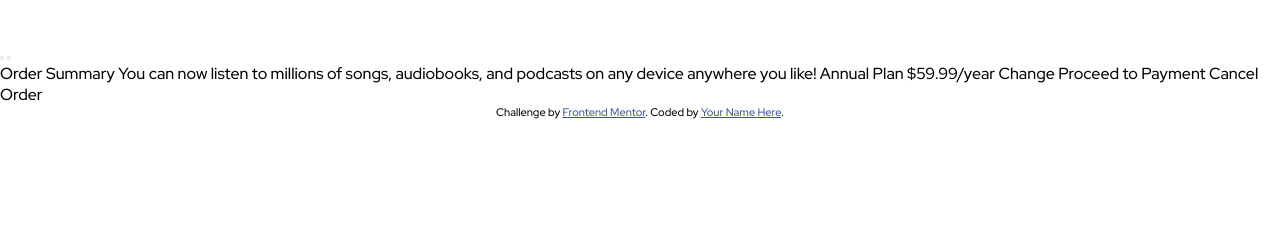
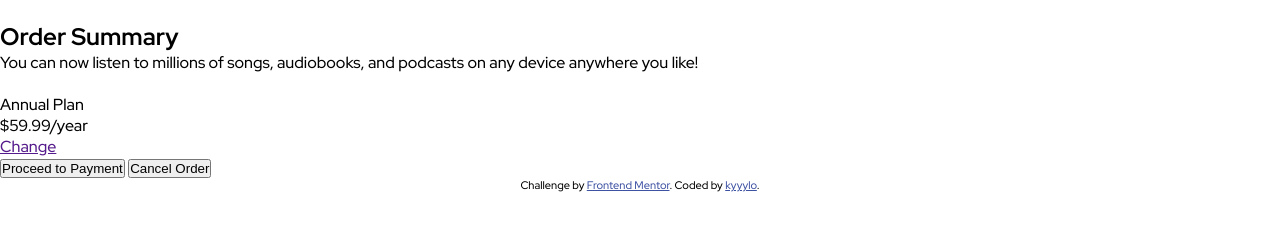
Before and after one commit to krzysztofbem/Order-summary-component, a plain HTML site: page index.html in a window 1280 px wide. Drawn offline with Linux system fonts and the light colour scheme.

Commit message:
hmtl updated

```diff
--- a/index.html
+++ b/index.html
@@ -32,39 +32,26 @@
     <section class="card">
         <div class="card__box">
             <img src="" alt="" class="card__img">
-            <h1 class="card__title"></h1>
-            <p class="card__text"></p>
+            <h1 class="card__title">Order Summary</h1>
+            <p class="card__text"> You can now listen to millions of songs, audiobooks, and podcasts on any
+                device anywhere you like!</p>
             <div class="card__subscription">
                 <img src="" alt="" class="card__icon">
-                <p class="card__text card__text--bold"></p>
-                <p class="card__text"></p>
-                <a href="" class="card__text card__text--link"></a>
+                <p class="card__text card__text--bold">Annual Plan</p>
+                <p class="card__text">$59.99/year</p>
+                <a href="" class="card__text card__text--link">Change</a>
             </div>
             <div class="card__btns">
-                <button class="card__btn"></button>
-                <button class="card__btn card__btn--gray"></button>
+                <button class="card__btn">Proceed to Payment</button>
+                <button class="card__btn card__btn--gray">Cancel Order</button>
             </div>
 
         </div>
-
-
     </section>
-    Order Summary
-
-    You can now listen to millions of songs, audiobooks, and podcasts on any
-    device anywhere you like!
-
-    Annual Plan
-    $59.99/year
-
-    Change
-
-    Proceed to Payment
-    Cancel Order
 
     <div class="attribution">
         Challenge by <a href="https://www.frontendmentor.io?ref=challenge" target="_blank">Frontend Mentor</a>.
-        Coded by <a href="#">Your Name Here</a>.
+        Coded by <a href="#">kyyylo</a>.
     </div>
 
 </body>
```
